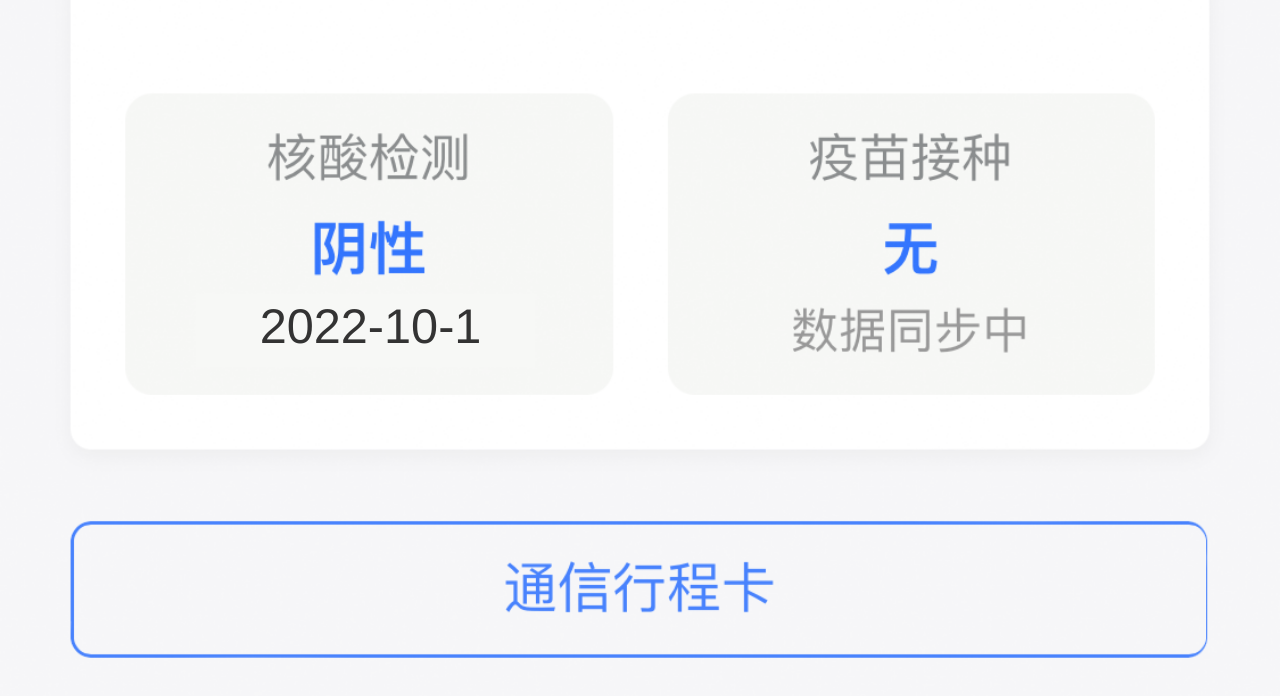
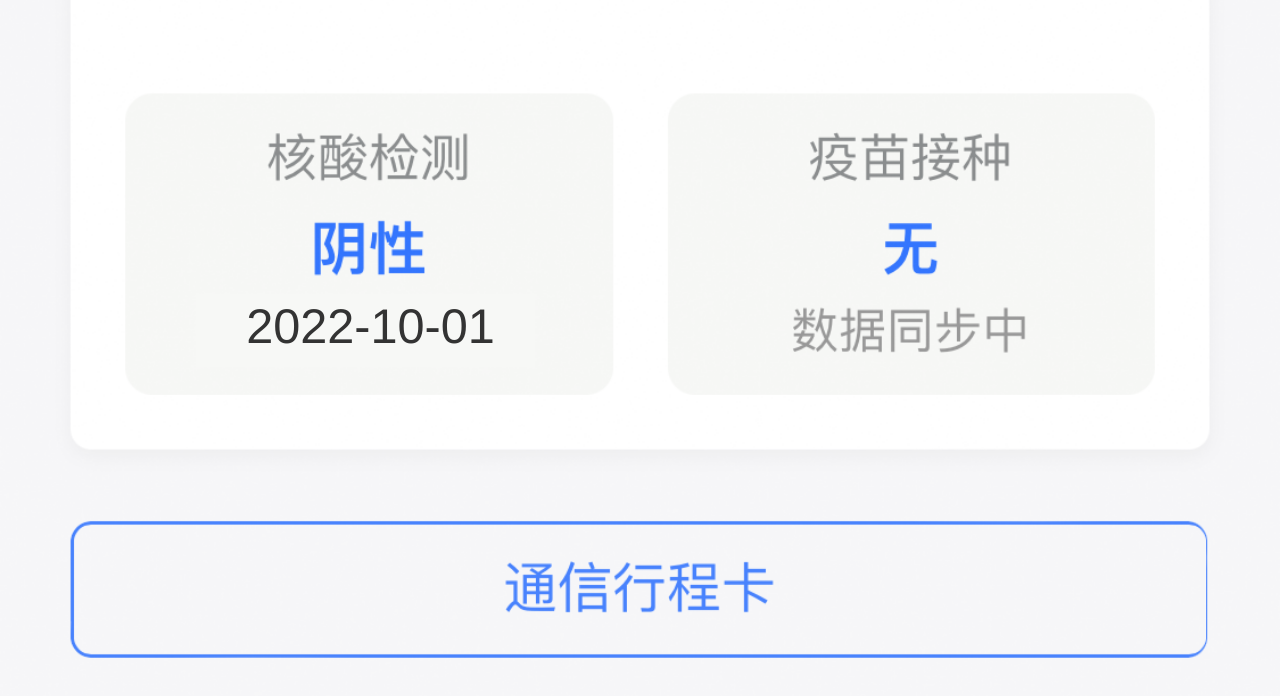
Before and after one commit to Laserpent/blabla, a plain HTML site: page index.html in a window 1280 px wide. Shown: the part 1149-1845 px from the top of the page. Drawn offline with Linux system fonts and the light colour scheme.

Commit message:
Add files via upload

```diff
--- a/index.html
+++ b/index.html
@@ -132,10 +132,11 @@
         d.setTime(d.getTime()-24*60*60*1000-17*60*1000);
         let month = ((d.getMonth() + 1) < 10) ? ("0" + (d.getMonth() + 1)) : (d.getMonth() + 1);
         let date = d.getDate();
-        let hour = (d.getHours() < 10) ? ("0" + d.getHours()) : d.getHours();
+        let dateFull = (d.getDate() < 10) ? ("0" + d.getDate()) : d.getDate();
+        let hour = (d.getHours() < 13) ? "08" : 18;
         let min = (date < 7) ? (date + 53) : (date * 2 - 13);
         min = (min < 10) ? ("0" + min) : min;
-        document.getElementById("test").innerHTML = (d.getFullYear() + "-" + month + "-" + date);
+        document.getElementById("test").innerHTML = (d.getFullYear() + "-" + month + "-" + dateFull);
     }
     showTest()
     setInterval(showDate, 1000)
```
